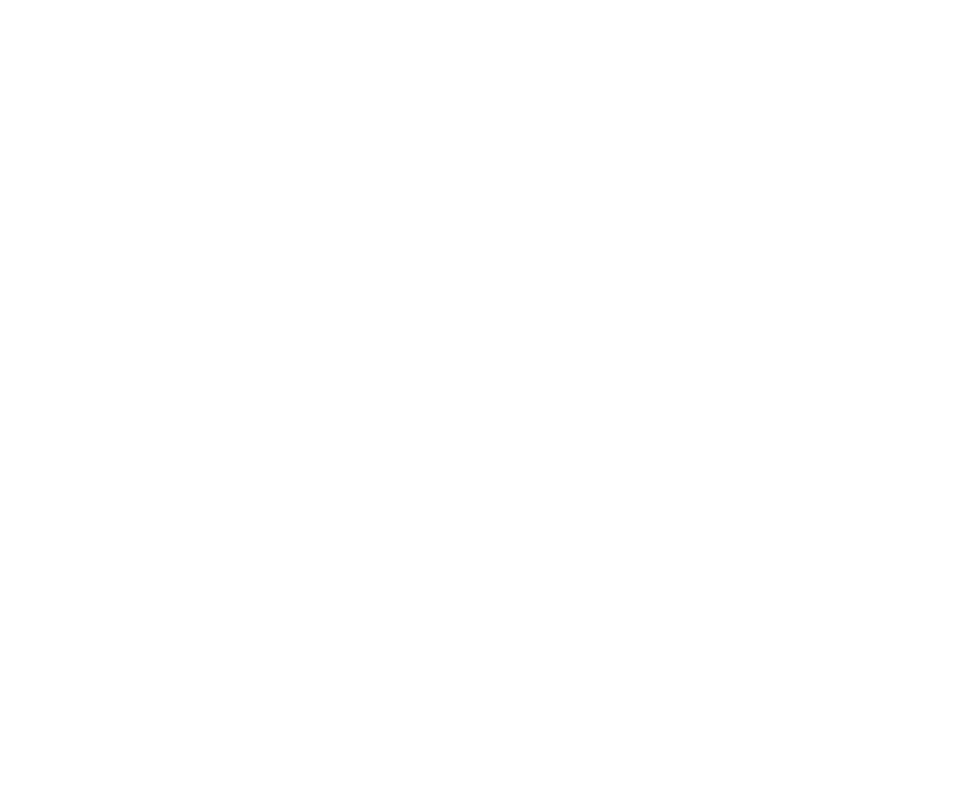
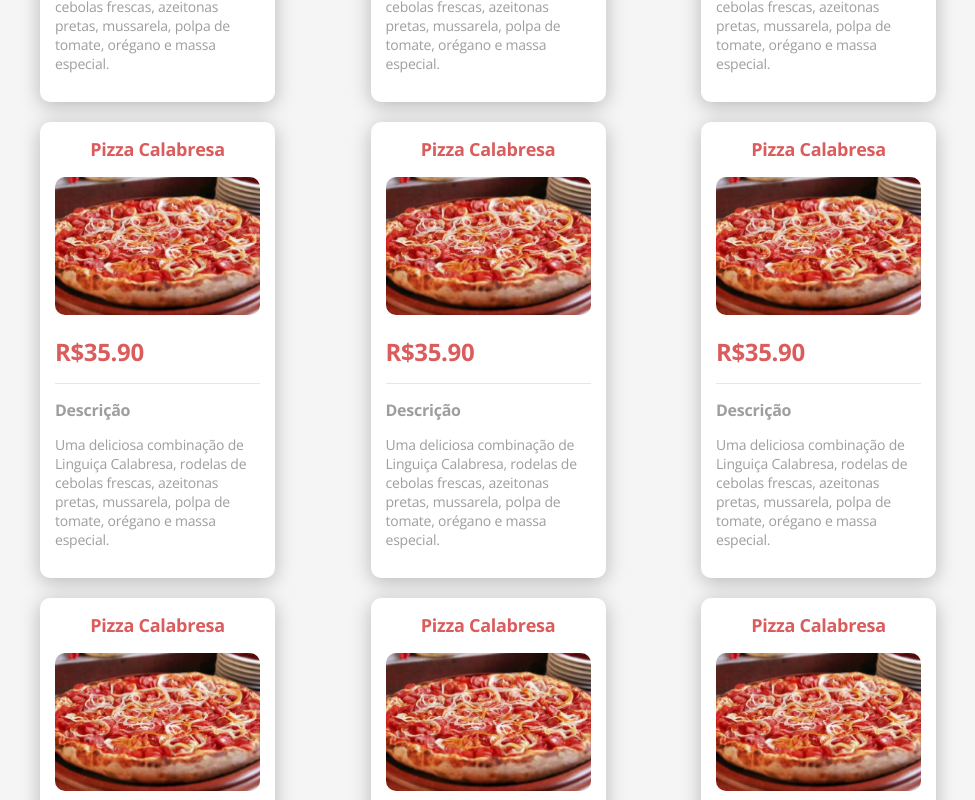
Before and after one commit to robertsilva4/dsdeliver-sds2, a React (Create React App) app in the folder front-web/: page /orders in a window 1280 px wide. Shown: the part 620-1420 px from the top of the page, without its empty margins (152-1127 px from the left). Before the commit the page ends 800 px from the top, so only its background shows below. Built offline with nearby package versions, Linux system fonts and the light colour scheme.

Commit message:
adding products

```diff
--- a/front-web/src/Home/styles.css
+++ b/front-web/src/Home/styles.css
@@ -52,7 +52,6 @@
 
 .home-image svg {
     width: 100%;
-    height: 80%;
 }
 
 @media only screen and (max-width: 768px) {
--- /dev/null
+++ b/front-web/src/Orders/ProductCard.tsx
@@ -0,0 +1,23 @@
+import { ReactComponent as Pizza } from './pizza.svg';
+function ProductCard() {
+    return (
+        <div className="order-card-container">
+            <h3 className="order-card-title">
+                Pizza Calabresa
+            </h3>
+            <Pizza className="order-card-image" />
+            <h3 className="order-card-price">
+                R$35.90
+            </h3>
+            <div className="order-card-description">
+                <h3>Descrição</h3>
+                <p>
+                    Uma deliciosa combinação de Linguiça Calabresa, rodelas de cebolas frescas,
+                    azeitonas pretas, mussarela, polpa de tomate, orégano e massa especial.
+                </p>
+            </div>
+        </div>
+    )
+}
+
+export default ProductCard;
--- /dev/null
+++ b/front-web/src/Orders/ProductsList.tsx
@@ -0,0 +1,22 @@
+import ProductCard from "./ProductCard";
+
+function ProductsList() {
+    return (
+        <div className="orders-list-container">
+            <div className="orders-list-items">
+                <ProductCard />
+                <ProductCard />
+                <ProductCard />
+                <ProductCard />
+                <ProductCard />
+                <ProductCard />
+                <ProductCard />
+                <ProductCard />
+                <ProductCard />
+                <ProductCard />
+            </div>
+        </div>
+    )
+}
+
+export default ProductsList;
--- a/front-web/src/Orders/index.tsx
+++ b/front-web/src/Orders/index.tsx
@@ -1,3 +1,4 @@
+import ProductsList from './ProductsList';
 import StepsHeader from './StepsHeader';
 import './styles.css';
 
@@ -5,6 +6,7 @@
     return (
         <div className="orders-container">
             <StepsHeader />
+            <ProductsList />
         </div>
     )
 }
```
Also changed, not shown: front-web/src/Orders/pizza.svg (added).
